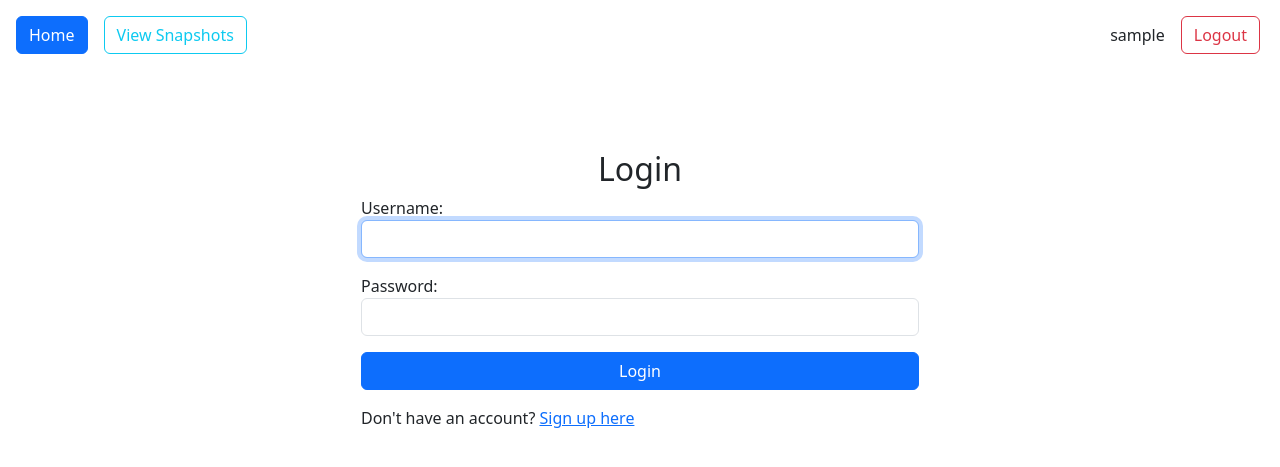
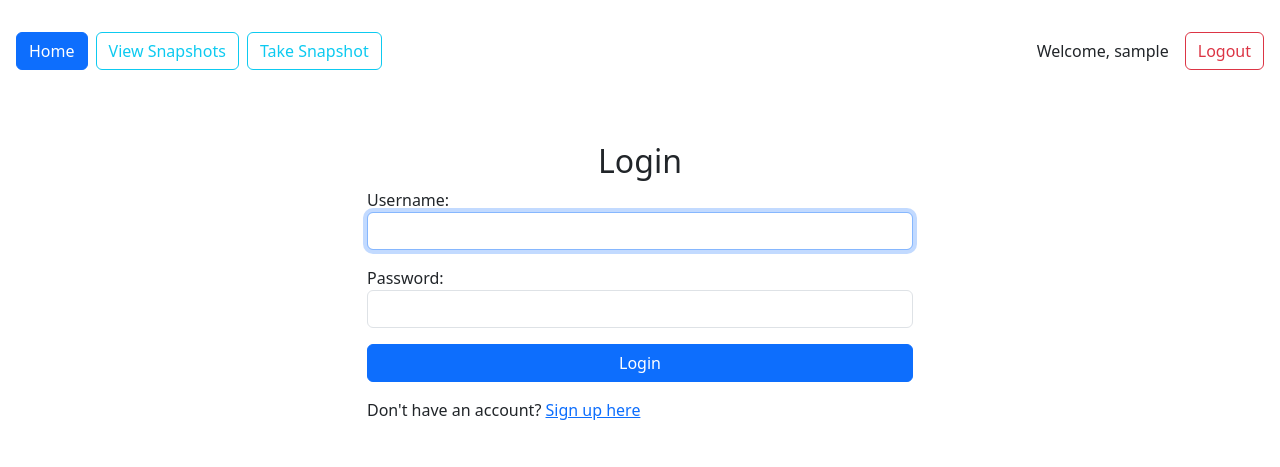
Before and after one commit to BohdanKuzik/management_tool, a Django app: page /login/ in a window 1280 px wide. Shown: the top 467 px of the page. Run offline with Django 5.2, Linux system fonts and the light colour scheme; the visitor is signed in with stand-in values (Sample User, id 1); some libraries are stand-ins or nearby versions.

Commit message:
maked style better and removed useless code

```diff
--- a/processes/urls.py
+++ b/processes/urls.py
@@ -6,7 +6,6 @@ from processes.auth_user import (
     RegisterUser,
 )
 from processes.views.process_views import (
-    index,
     ProcessListView,
     ProcessListPartialView,
     KillProcessView,
@@ -19,9 +18,8 @@ from processes.views.snapshot_views import (
 
 
 urlpatterns = [
-    path("", index, name="index"),
     path(
-        "processes/",
+        "",
         ProcessListView.as_view(),
         name="process_list"
     ),
--- a/processes/views/process_views.py
+++ b/processes/views/process_views.py
@@ -13,11 +13,6 @@ from django.contrib.auth.decorators import login_required
 from django.views.generic.base import ContextMixin, View
 
 from processes.managers import ProcessManager
-
-
-@login_required
-def index(request) -> Any:
-    return render(request, "processes/process_list.html")
 
 
 class ProcessListMixin(ContextMixin, View):
--- a/templates/base.html
+++ b/templates/base.html
@@ -11,39 +11,40 @@
         integrity="sha384-QWTKZyjpPEjISv5WaRU9OFeRpok6YctnYmDr5pNlyT2bRjXh0JMhjY6hW+ALEwIH" crossorigin="anonymous">
 
   <script src="https://cdn.jsdelivr.net/npm/bootstrap@5.3.3/dist/js/bootstrap.bundle.min.js"></script>
-
   <script src="https://unpkg.com/htmx.org@2.0.3"
           integrity="sha384-0895/pl2MU10Hqc6jd4RvrthNlDiE9U1tWmX7WRESftEDRosgxNsQG/Ze9YMRzHq"
           crossorigin="anonymous"></script>
+
   {% block extra_css %}
   {% endblock extra_css %}
 </head>
 <body>
-<div class="main-container">
-  <div class="content d-flex justify-content-between mt-3">
+<div class="container-fluid p-3">
+
+  <div class="content d-flex justify-content-between align-items-center mt-3">
     <div class="d-flex">
       {% if request.user.is_authenticated %}
-        <a href="{% url 'processes:index' %}" class="btn btn-primary ms-3 d-flex align-items-center">
-          Home
-        </a>
-        <a href="{% url 'processes:snapshot_list' %}" class="btn btn-outline-info ms-3">View Snapshots</a>
+        <a href="{% url 'processes:process_list' %}" class="btn btn-primary me-2">Home</a>
+        <a href="{% url 'processes:snapshot_list' %}" class="btn btn-outline-info me-2">View Snapshots</a>
+        <form method="POST" action="{% url 'processes:take_snapshot' %}" class="d-inline me-2">
+          {% csrf_token %}
+          <button type="submit" class="btn btn-outline-info">Take Snapshot</button>
+        </form>
       {% endif %}
     </div>
-    <div class="d-flex justify-content-end align-items-center">
+    <div class="d-flex align-items-center">
       {% if request.user.is_authenticated %}
-        <span>{{ user.username }}</span>
-        <a href="{% url 'processes:logout' %}" class="btn btn-outline-danger ms-3" style="margin: 0 20px;">Logout</a>
+        <span class="me-3">Welcome, {{ user.username }}</span>
+        <a href="{% url 'processes:logout' %}" class="btn btn-outline-danger">Logout</a>
       {% else %}
         <a href="{% url 'processes:register' %}" class="btn btn-outline-primary me-2">Sign up</a>
-        <a href="{% url 'processes:login' %}" class="btn btn-outline-success" style="margin-right: 20px;">Login</a>
+        <a href="{% url 'processes:login' %}" class="btn btn-outline-success">Login</a>
       {% endif %}
     </div>
   </div>
-
-  <br><br>
-
+<br>
   {% if messages %}
-    <div class="container mt-3">
+    <div class="container mb-3">
       {% for message in messages %}
         <div class="alert alert-{{ message.tags|default:'info' }} alert-dismissible fade show" role="alert">
           {{ message }}
@@ -53,8 +54,11 @@
     </div>
   {% endif %}
 
-  {% block content %}
-  {% endblock content %}
+  <main class="container">
+    {% block content %}
+    {% endblock content %}
+  </main>
+
 </div>
 
 </body>
--- a/templates/processes/index.html
+++ /dev/null
@@ -1,2 +0,0 @@
-{% extends "base.html" %}
-{% load static %}
```
Also changed, not shown: templates/processes/process_list.html (+13 -23 lines), templates/processes/process_table.html (+10 -10 lines), demo.png.
